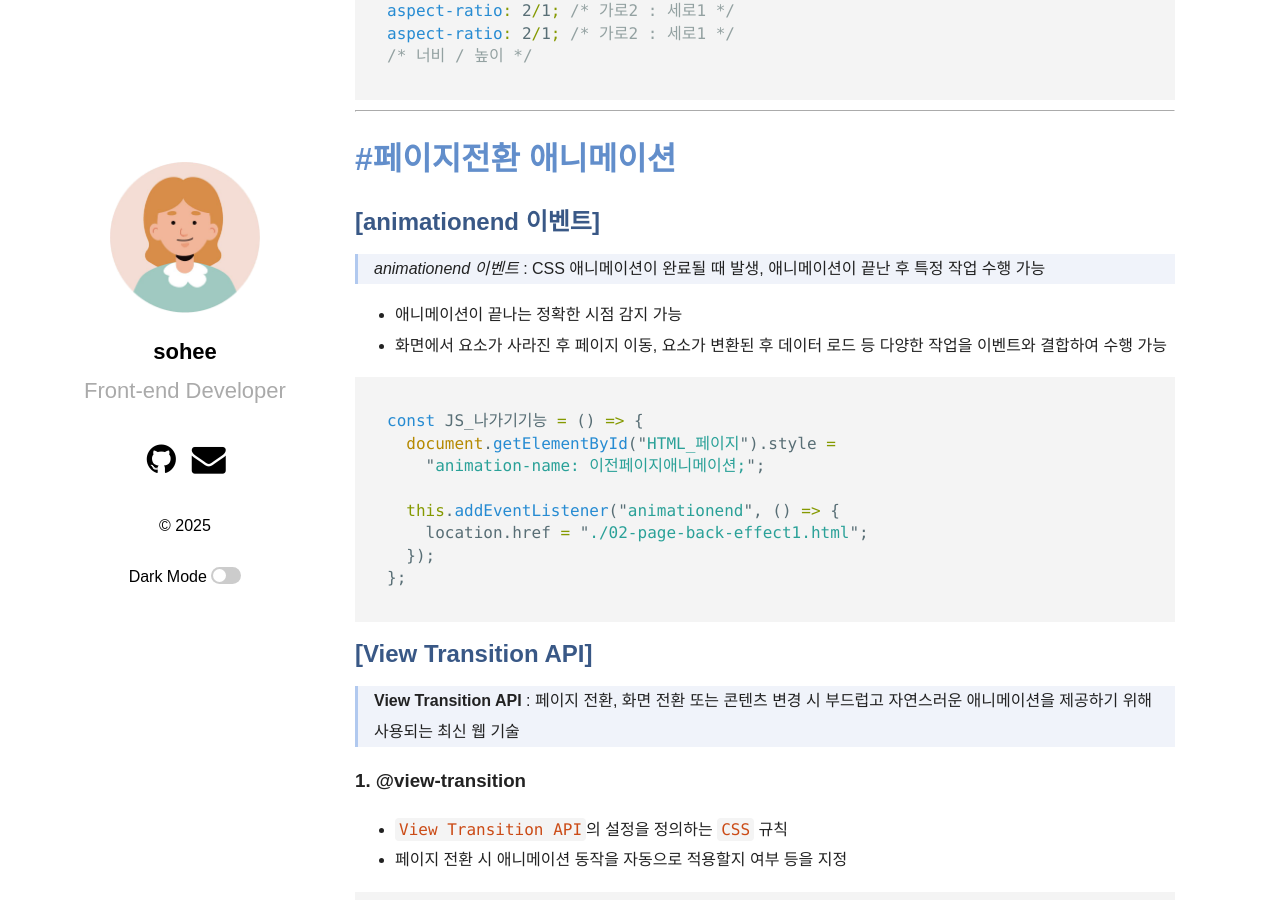
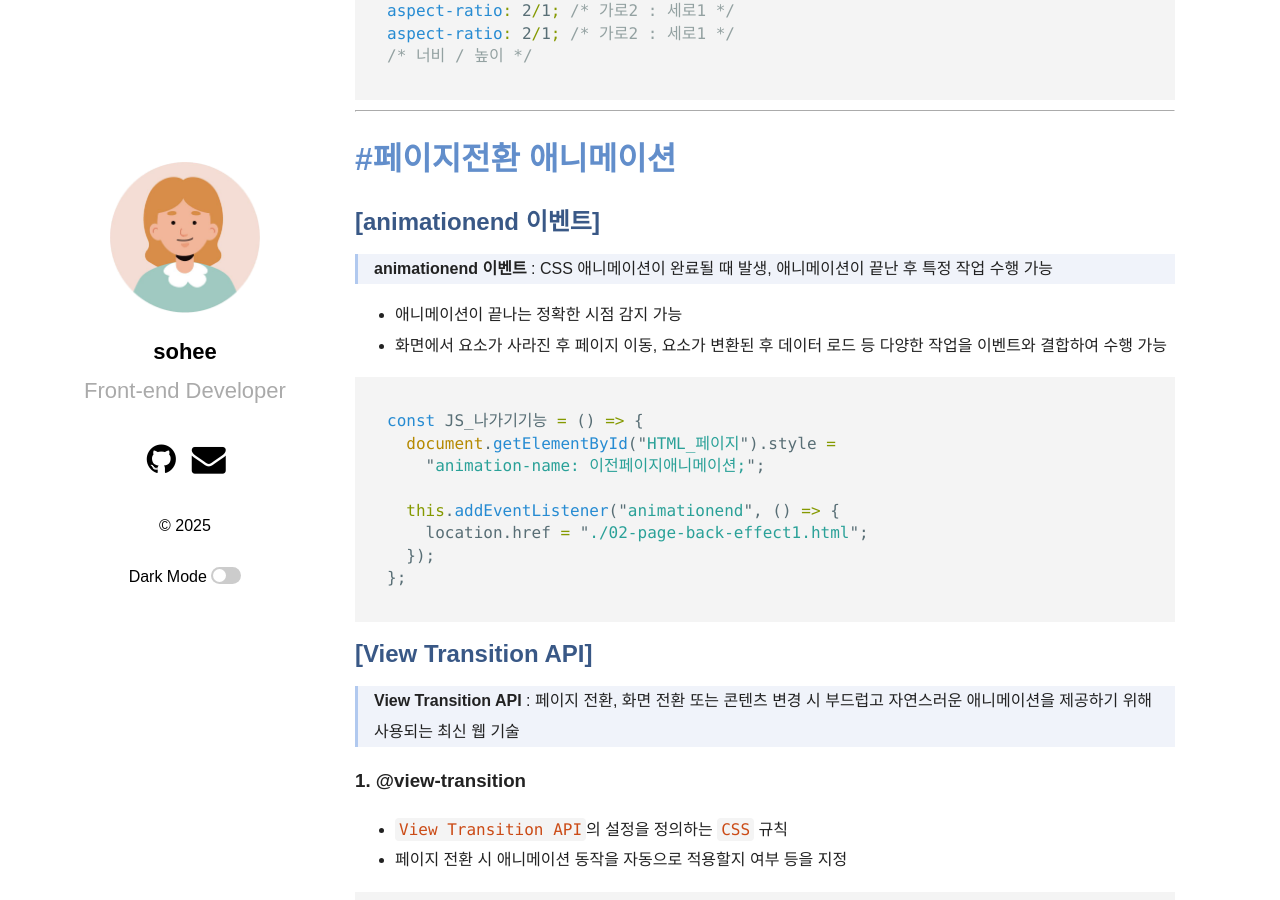
Before and after one commit to shkim00216/shkim00216.github.io, a Jekyll site: the page built from _posts/2025-05-22-CSS6.md, in a window 1280 px wide and 900 px high, scrolled down 779 px. Built offline with Jekyll 4.4.1, drawn with Linux system fonts in a browser that asks for light colours; some web fonts are replaced.

Commit message:
Update 2025-05-22-CSS6.md

```diff
--- a/_posts/2025-05-22-CSS6.md
+++ b/_posts/2025-05-22-CSS6.md
@@ -49,7 +49,7 @@ aspect-ratio: 2/1; /* 가로2 : 세로1 */
 
 <!-- CSS-JS/class-css/section06/06-02/02-page-effet1-back.html, 02-page-effet2-back-detail.html 참고 -->
 
-> _animationend 이벤트_ : CSS 애니메이션이 완료될 때 발생, 애니메이션이 끝난 후 특정 작업 수행 가능
+> **animationend 이벤트** : CSS 애니메이션이 완료될 때 발생, 애니메이션이 끝난 후 특정 작업 수행 가능
 
 - 애니메이션이 끝나는 정확한 시점 감지 가능
 - 화면에서 요소가 사라진 후 페이지 이동, 요소가 변환된 후 데이터 로드 등 다양한 작업을 이벤트와 결합하여 수행 가능
```
